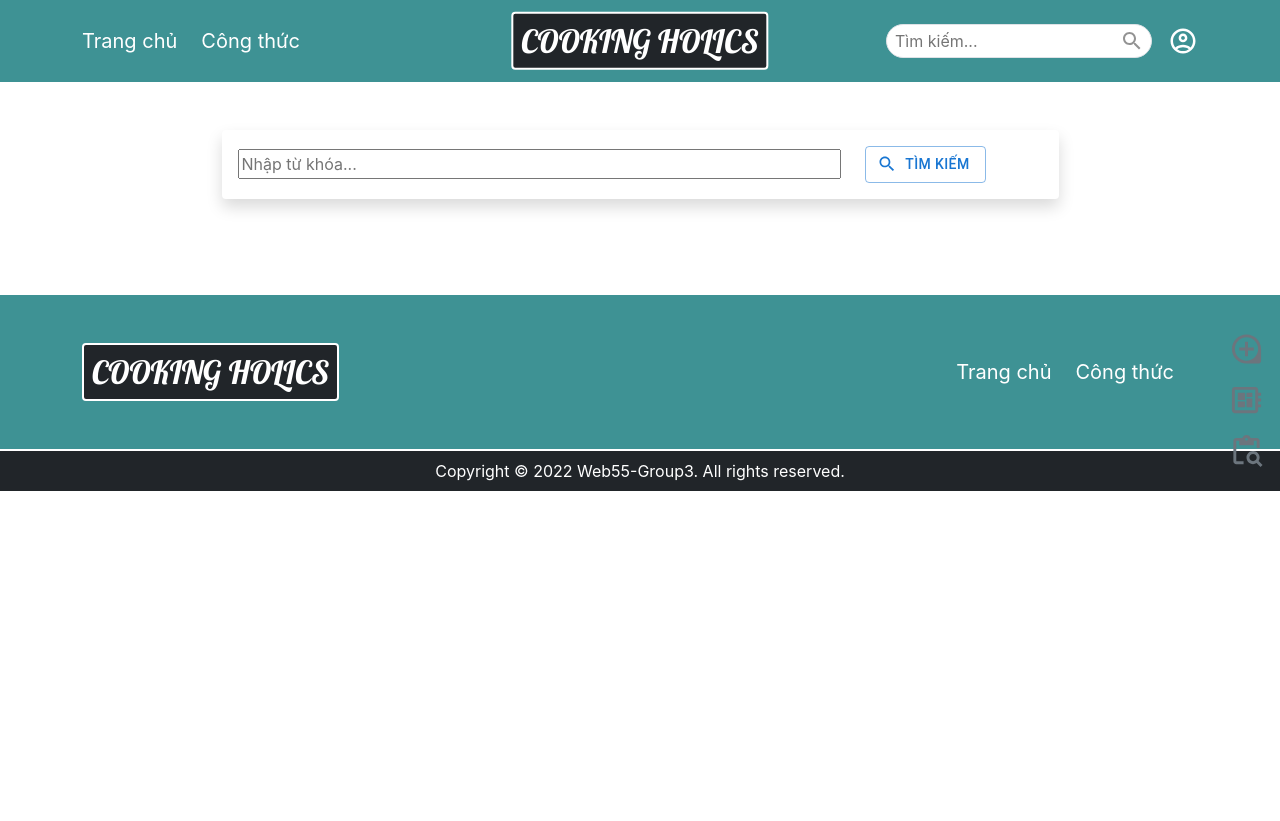
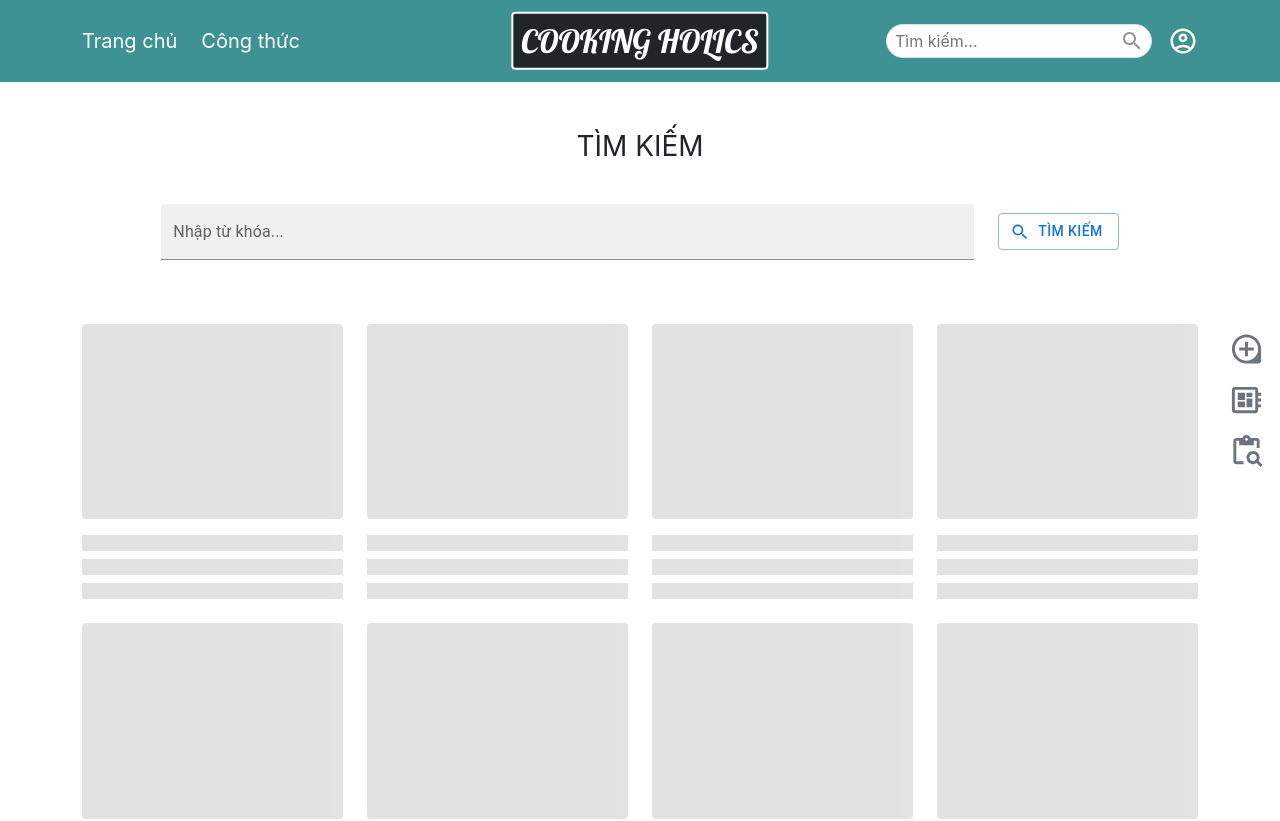
Before and after one commit to DoMinhHieu1997/MindX-Web55-Project, a React (Create React App) app: page /tim-kiem/1 in a window 1280 px wide. Shown: the top 821 px of the page. Before the commit the page ends 800 px from the top, so only its background shows below. Built offline with nearby package versions, Linux system fonts and the light colour scheme.

Commit message:
bingding top like post data

```diff
--- a/src/components/Recipes.js
+++ b/src/components/Recipes.js
@@ -36,7 +36,7 @@ const Recipes = () => {
     <div className="list-recipes row py-4">
       {
         list && list.map((item) => {
-          return <div className="col-2 col-md-3"><PostItem data={item}/></div>
+          return <div className="col-2 col-md-3 mb-3"><PostItem data={item}/></div>
         })
       }
     </div>
--- a/src/components/Search.js
+++ b/src/components/Search.js
@@ -1,16 +1,30 @@
 import { Button } from "@mui/material";
 import SearchIcon from '@mui/icons-material/Search';
+import { TextField } from "@mui/material";
+import SkeletonItem from "./shared/SkeletonItem";
 
 const Search = () => {
     return <div className="container py-5">
-        <div className="shadow p-3 mb-5 bg-body rounded w-75 mx-auto">
-            <input className="w-75 d-inline-block align-middle me-4" placeholder="Nhập từ khóa..."/>
+        <h3 className="text-center mb-4 text-uppercase fw-normal">Tìm kiếm</h3>
+        <div className="p-3 mb-5 bg-body mx-auto text-center">
+            <div className="w-75 d-inline-block align-middle me-4">
+                <TextField id="filled-basic" variant="filled" fullWidth label="Nhập từ khóa..." className="rounded"/>
+            </div>
             <div className="d-inline-block align-middle">
                 <Button variant="outlined" startIcon={<SearchIcon />}>
                 Tìm kiếm
                 </Button>
             </div>
-
+        </div>
+        <div className="row mt-5">
+            <SkeletonItem />
+            <SkeletonItem />
+            <SkeletonItem />
+            <SkeletonItem />
+            <SkeletonItem />
+            <SkeletonItem />
+            <SkeletonItem />
+            <SkeletonItem />
         </div>
     </div>
 }
--- a/src/components/shared/MostFavorite.js
+++ b/src/components/shared/MostFavorite.js
@@ -1,16 +1,20 @@
 import PostItem from "./PostItem";
 import { useState,useEffect } from "react";
 import SkeletonItem from "./SkeletonItem";
-import { SvgIcon } from "@mui/material";
+import COMMON from "../Common";
 
 const MostFavorite = () => {
     const [isLoading, setIsLoading] = useState(false);
+    const [topLike, setTopLike] = useState('');
 
     useEffect(() => {
-        // setIsLoading(true);
-        // setTimeout(() => {
-        //     setIsLoading(false);
-        // },3000);
+        setIsLoading(true);
+        fetch(`${COMMON.DOMAIN}posts/toplike`)
+        .then((res) => res.json())
+        .then((resJson) => {
+            setTopLike(resJson.data);
+            setIsLoading(false);
+        });
     },[]);
 
     return <div>
@@ -18,14 +22,12 @@ const MostFavorite = () => {
         <div className="w-75 mx-auto mt-3" style={{height: "2px", backgroundColor:"black"}}></div>
         <div className="mt-4 row">
             {
-                isLoading
-                ? <>
-                    <div><PostItem /></div>
-                    <div><PostItem /></div>
-                    <div><PostItem /></div>
-                </>
-                :
-                <>
+                topLike && topLike.map((item) => {
+                    return <div className="mb-3"><PostItem data={item} isTopLikeItem={true}/></div>
+                })
+            }
+            {
+                isLoading && <>
                     <SkeletonItem type="1"/>
                     <SkeletonItem type="1"/>
                     <SkeletonItem type="1"/>
--- a/src/components/shared/PostItem.js
+++ b/src/components/shared/PostItem.js
@@ -5,14 +5,14 @@ import COMMON from '../Common';
 
 const PostItem = (props) => {
   const [isLove, setIsLove] = useState(false);
-  const [totalLike, setTotalLike] = useState(props.data.countLike ? props.data.countLike : 0);
+  const [totalLike, setTotalLike] = useState(props.data.usersLike.length ? props.data.usersLike.length : 0);
 
   const handleLike = (event) => {
     setTotalLike(prev => prev + 1);
     setIsLove(true);
   }
 
-  return <div className='card mb-3 overflow-hidden'>
+  return <div className='card overflow-hidden h-100'>
     <div className="position-relative rounded oveflow-hidden">
       <a href={COMMON.DOMAIN+"post/detail?id="+props.data._id}>
         <div className="ratio ratio-4x3" style={{backgroundImage:`url(${props.data.avatar})`}}></div>
@@ -26,11 +26,13 @@ const PostItem = (props) => {
         <div className="ms-2 d-inline-block h6 mb-0">{totalLike} Lượt thích</div>
       </div>
     </div>
-    <div className="card-body">
+    <div className="card-body pb-2">
       <a href={"/chi-tiet/"+props.data._id}>
         <h5 className="card-title">{props.data.title}</h5>
       </a>
-      <p className="card-text">{props.data.description}</p>
+      {
+        !props.isTopLikeItem && <p className="card-text">{props.data.description}</p>
+      }
     </div>
   </div>
 }
--- a/src/index.css
+++ b/src/index.css
@@ -18,6 +18,9 @@ hr {
 }
 ul {
   margin-bottom: 0;
+}
+input:focus {
+  border: 1px solid #ddd !important;
 }
 .logo {
   font-family: "Lobster", cursive !important;
@@ -52,6 +55,9 @@ ul {
 }
 .bg-5A5A5A {
   background-color: #5a5a5a;
+}
+.bg-f2 {
+  background-color: #f2f2f2;
 }
 .bg-linear {
   background: linear-gradient(
```
